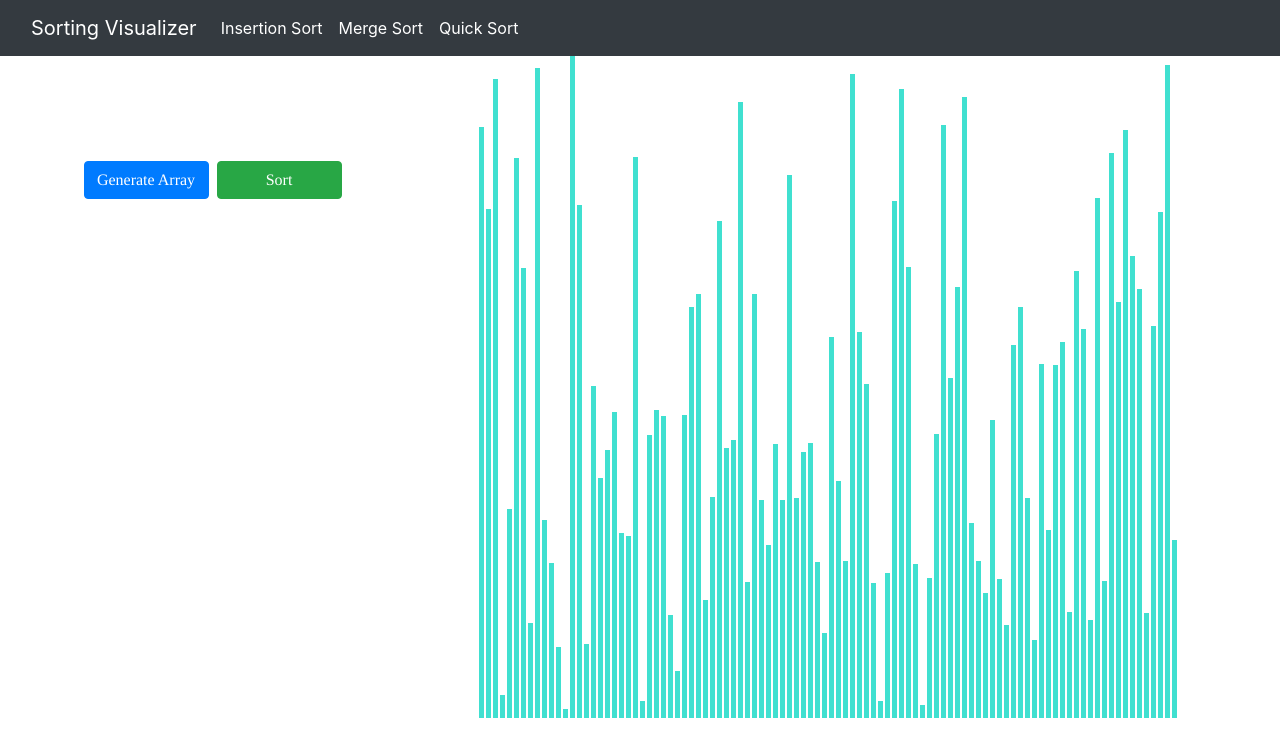
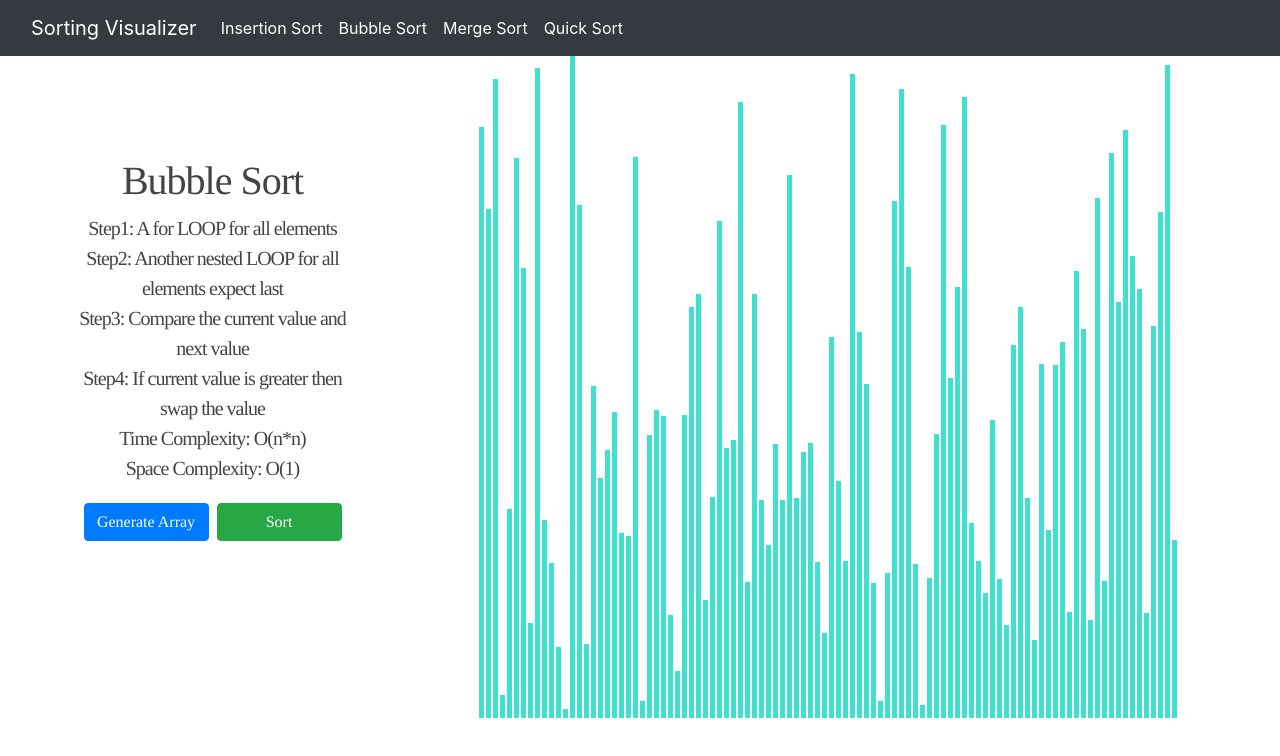
Before and after one commit to somil24/Sorting-Visualizer, a React (Create React App) app: page /bubbleSort in a window 1280 px wide. Shown: the top 756 px of the page. Built offline with nearby package versions, Linux system fonts and the light colour scheme.

Commit message:
added bubble Sort

```diff
--- /dev/null
+++ b/src/AboutSorting/AboutBubbleSort.js
@@ -0,0 +1,22 @@
+import React from "react"
+function AboutBubbleSort(){
+     return(
+         <div>
+             <h1>Bubble Sort</h1>
+             <p>
+                 Step1: A for LOOP for all elements
+                 <br/>
+                 Step2: Another nested LOOP for all elements expect last
+                 <br/>
+                 Step3: Compare the current value and next value
+                 <br/>
+                 Step4: If current value is greater then swap the value
+                 <br/>
+                 Time Complexity: O(n*n)
+                 <br/>
+                 Space Complexity: O(1)
+             </p>
+         </div>
+     )
+}
+export default AboutBubbleSort;
--- /dev/null
+++ b/src/SortingAlgorithms/BubbleSort.js
@@ -0,0 +1,18 @@
+function bubbleSortAnimation(array){
+    const animation=[];
+    bubbleSort(array,animation);
+    return animation;
+}
+function bubbleSort(array,animation){
+    for(let i=0;i<array.length;i++){
+        for(let j=0;j<array.length-i-1;j++){
+            if(array[j]>array[j+1]){
+                let temp=array[j];
+                array[j]=array[j+1];
+                array[j+1]=temp;
+                animation.push([j,j+1,array[j],array[j+1]]);
+            }
+        }
+    }
+}
+export default bubbleSortAnimation;
--- a/src/SortingVisualizer2.0/Navbar.js
+++ b/src/SortingVisualizer2.0/Navbar.js
@@ -17,6 +17,9 @@ function Navbar(){
           <Link className="nav-link active" aria-current="page" to={{pathname:"/insertionsort"}}>Insertion Sort</Link>
         </li>
         <li className="nav-item">
+          <Link className="nav-link active" to={{pathname:"/bubbleSort"}}>Bubble Sort </Link>
+        </li>
+        <li className="nav-item">
           <Link className="nav-link active" to={{pathname:"/mergeSort"}}>Merge Sort </Link>
         </li>
         <li className="nav-item">
--- a/src/SortingVisualizer2.0/SortingVisualizerBody.js
+++ b/src/SortingVisualizer2.0/SortingVisualizerBody.js
@@ -8,6 +8,9 @@ import {getInsertionSortAnimation} from "../SortingAlgorithms/InsertionSort.js";
 import {mergeSortAnimation} from "../SortingAlgorithms/mergeSort"
 import {QuickSortAnimation} from "../SortingAlgorithms/quickSort";
 import AboutQuickSort from "../AboutSorting/AboutQuickSort";
+import bubbleSortAnimation from "../SortingAlgorithms/BubbleSort";
+import AboutBubbleSort from "../AboutSorting/AboutBubbleSort"
+
 const ANIMATION_SPEED_MS=1
 //var Length=100;
 
@@ -109,10 +112,25 @@ export default class SortingVisualizerBody extends React.Component{
        //for(let i=0;i<animation.length;i++)console.log(animation[i]);
     }
 
+    bubbleSort(){
+        let animation =bubbleSortAnimation(this.state.array);
+        for(let i=0;i<animation.length;i++){
+
+            let arrayBars = document.getElementsByClassName('array-bar');
+                let [barOne,bartwo,height1,height2]=animation[i];
+                setTimeout(()=>{
+                    arrayBars[barOne].style.height=`${height1}px`;
+                    arrayBars[bartwo].style.height=`${height2}px`;
+                },i*3);
+            }
+    }
+
     handleClick(id){
         if(id==="/insertionsort")this.insertionSort();
         else if(id==="/mergeSort")this.mergeSort();
         else if(id==="/quickSort")this.quickSort();
+        else if(id==="/bubbleSort")this.bubbleSort();
+
     }
 
 
@@ -132,8 +150,10 @@ export default class SortingVisualizerBody extends React.Component{
     <Switch>
        <Route exact path="/Sorting-Visualizer.github.io/" component={SortingHome}/>
        <Route path="/insertionsort" component={AboutInsertionSort} render={(props)=>{this.insertionSort()}}/>
+       <Route path="/bubbleSort" component={AboutBubbleSort}/>
        <Route path="/mergeSort" component={AboutMergeSort}/>
        <Route path="/quickSort" component={AboutQuickSort}/>
+
      </Switch>
      <button type="button" onClick={()=>this.resetArray()} className="btn btn-primary">Generate Array</button>
      <button type="button" className="btn btn-success" onClick={()=>this.handleClick(pathname)}>Sort</button>
```
Also changed, not shown: 1 other file (tests, documents, lock files or other folders).
